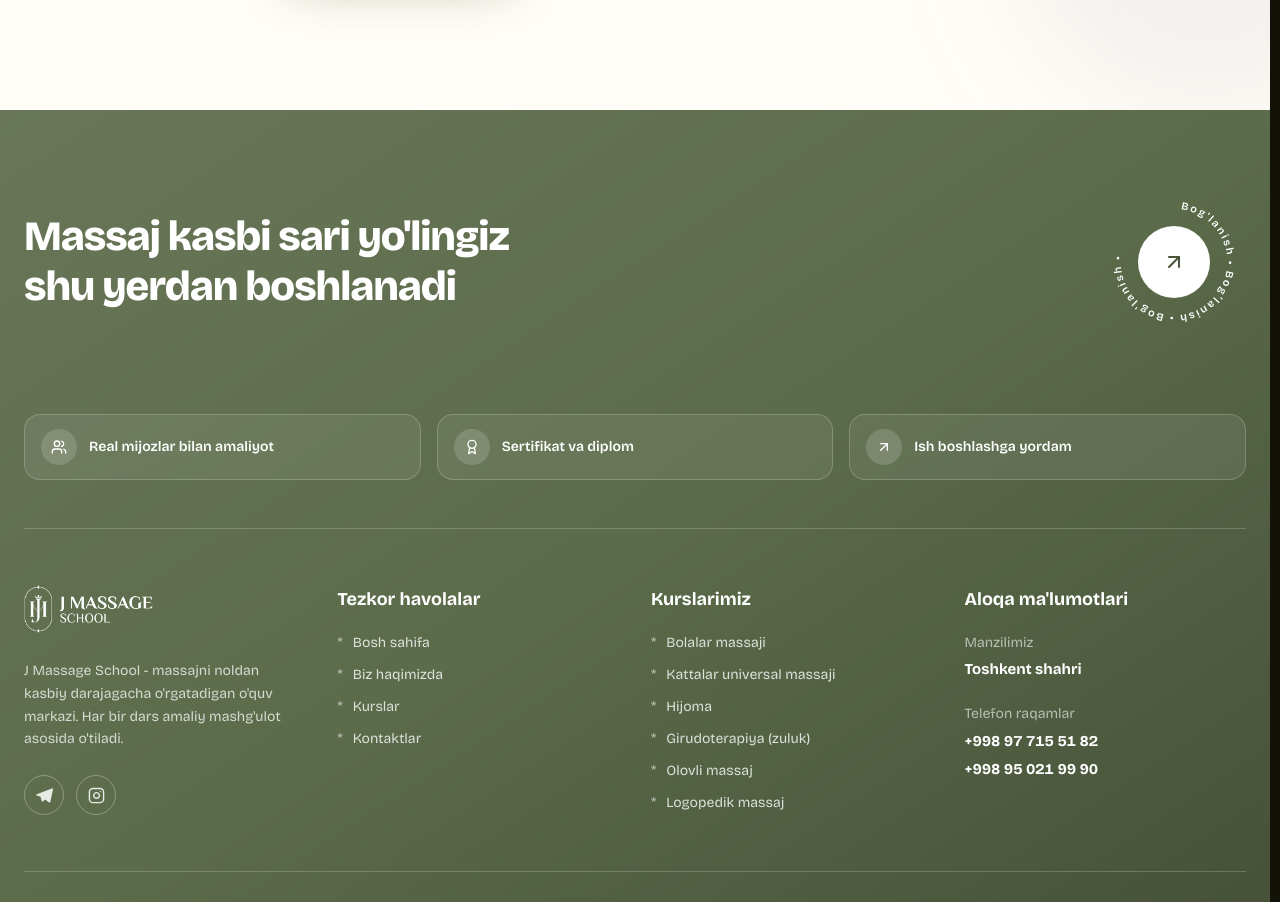
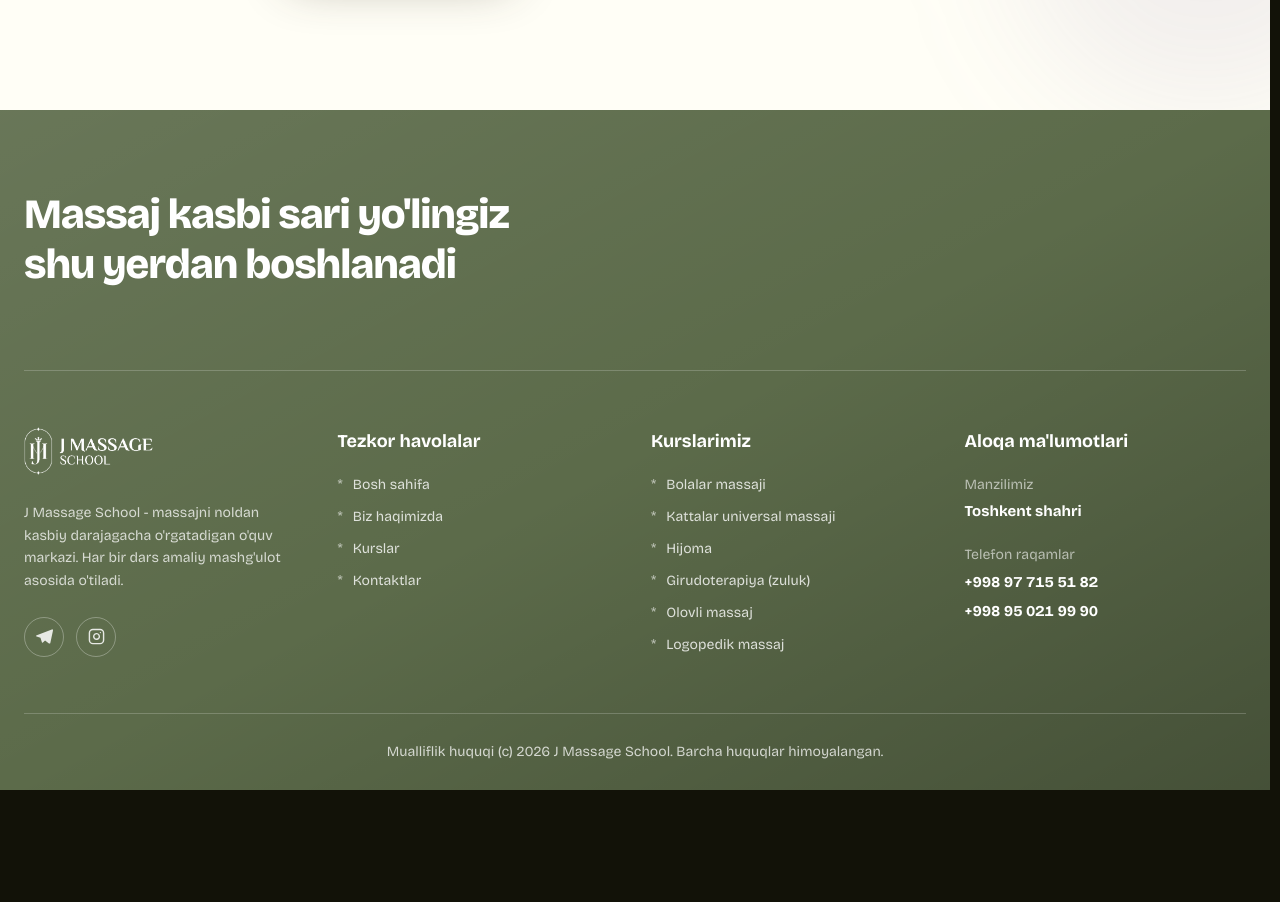
Before and after one commit to AkmaljonYusupov/j_massage, a Next.js app: page / in a window 1280 px wide. Shown: the part 1684-2586 px from the top of the page. After the commit the page ends 2474 px from the top, so only its background shows below. Built offline with nearby package versions, Linux system fonts and the light colour scheme.

Commit message:
navbar page hero offcanvas update cod project

```diff
--- a/components/ContactSection/ContactSection.tsx
+++ b/components/ContactSection/ContactSection.tsx
@@ -169,7 +169,7 @@ function ContactPill({
   );
 }
 
-type Status = "idle" | "sending" | "sent" | "error";type Status = "idle" | "sending" | "sent" | "error";type Status = "idle" | "sending" | "sent" | "error";type Status = "idle" | "sending" | "sent" | "error";
+type Status = "idle" | "sending" | "sent" | "error";
 
 export function ContactSection() {
   const { t } = useLanguage();
--- a/components/Footer/Footer.tsx
+++ b/components/Footer/Footer.tsx
@@ -2,8 +2,7 @@
 
 import Image from "next/image";
 import Link from "next/link";
-import { motion, useReducedMotion } from "framer-motion";
-import { ArrowUpRight, Award, Instagram, Users } from "lucide-react";
+import { Instagram } from "lucide-react";
 
 import { useLanguage } from "@/lib/i18n/LanguageContext";
 import {
@@ -27,51 +26,6 @@ function TelegramIcon({ className }: { className?: string }) {
   );
 }
 
-/** Aylanuvchi "Bog'lanish" belgisi */
-function RotatingBadge({ text }: { text: string }) {
-  const reduceMotion = useReducedMotion();
-  const ring = `${text} \u2022 ${text} \u2022 ${text} \u2022 `;
-
-  return (
-    <Link
-      href="/contact"
-      aria-label={text}
-      className="relative flex h-28 w-28 shrink-0 items-center justify-center transition-transform duration-300 hover:scale-105 sm:h-32 sm:w-32 lg:h-36 lg:w-36"
-    >
-      <motion.svg
-        viewBox="0 0 200 200"
-        className="absolute inset-0 h-full w-full"
-        animate={reduceMotion ? undefined : { rotate: 360 }}
-        transition={{ duration: 22, repeat: Infinity, ease: "linear" }}
-        aria-hidden="true"
-      >
-        <defs>
-          <path
-            id="footer-badge-circle"
-            d="M100,100 m-74,0 a74,74 0 1,1 148,0 a74,74 0 1,1 -148,0"
-            fill="none"
-          />
-        </defs>
-        <text
-          fill="currentColor"
-          className="text-white"
-          fontSize="15"
-          fontWeight="600"
-          letterSpacing="2.5"
-        >
-          <textPath href="#footer-badge-circle" startOffset="0">
-            {ring}
-          </textPath>
-        </text>
-      </motion.svg>
-
-      <span className="flex h-14 w-14 items-center justify-center rounded-full bg-white text-revoza-sage-dark sm:h-16 sm:w-16 lg:h-[72px] lg:w-[72px]">
-        <ArrowUpRight className="h-5 w-5 sm:h-6 sm:w-6" />
-      </span>
-    </Link>
-  );
-}
-
 export function Footer() {
   const { t } = useLanguage();
   const year = new Date().getFullYear();
@@ -82,34 +36,11 @@ export function Footer() {
 
       <div className="container relative">
         {/* --- Yuqori qism --- */}
-        <div className="flex flex-col gap-8 py-12 sm:flex-row sm:items-center sm:justify-between sm:gap-8 sm:py-16 lg:py-20">
+        <div className="py-12 sm:py-16 lg:py-20">
           <h2 className="max-w-2xl text-[1.6rem] font-extrabold leading-[1.2] tracking-tight sm:text-[2.1rem] lg:text-[2.6rem]">
             {t("footer.headlineLine1")}
             <br className="hidden sm:block" /> {t("footer.headlineLine2")}
           </h2>
-
-          <RotatingBadge text={t("footer.badge")} />
-        </div>
-
-        {/* --- Afzalliklar --- */}
-        <div className="grid gap-3 pb-12 sm:grid-cols-3 sm:gap-4">
-          {[
-            { icon: Users, key: "footer.benefitPractice" },
-            { icon: Award, key: "footer.benefitCertificate" },
-            { icon: ArrowUpRight, key: "footer.benefitJob" },
-          ].map(({ icon: Icon, key }) => (
-            <div
-              key={key}
-              className="flex items-center gap-3 rounded-2xl border border-white/20 bg-white/[0.07] px-4 py-3.5"
-            >
-              <span className="flex h-9 w-9 shrink-0 items-center justify-center rounded-full bg-white/15">
-                <Icon className="h-4 w-4" />
-              </span>
-              <span className="text-sm font-semibold leading-snug">
-                {t(key)}
-              </span>
-            </div>
-          ))}
         </div>
 
         <div className="h-px w-full bg-white/20" />
--- a/lib/i18n/translations/ru.json
+++ b/lib/i18n/translations/ru.json
@@ -75,11 +75,7 @@
   "footer": {
     "headlineLine1": "Ваш путь в профессию массажиста",
     "headlineLine2": "начинается здесь",
-    "badge": "Связаться",
     "description": "J Massage School - учебный центр, где массажу обучают с нуля до профессионального уровня. Каждое занятие построено на практике.",
-    "benefitPractice": "Практика с реальными клиентами",
-    "benefitCertificate": "Сертификат и диплом",
-    "benefitJob": "Помощь с началом работы",
     "quickLinks": "Быстрые ссылки",
     "ourCourses": "Наши курсы",
     "contactInfo": "Контактная информация",
--- a/lib/i18n/translations/uz.json
+++ b/lib/i18n/translations/uz.json
@@ -75,11 +75,7 @@
   "footer": {
     "headlineLine1": "Massaj kasbi sari yo'lingiz",
     "headlineLine2": "shu yerdan boshlanadi",
-    "badge": "Bog'lanish",
     "description": "J Massage School - massajni noldan kasbiy darajagacha o'rgatadigan o'quv markazi. Har bir dars amaliy mashg'ulot asosida o'tiladi.",
-    "benefitPractice": "Real mijozlar bilan amaliyot",
-    "benefitCertificate": "Sertifikat va diplom",
-    "benefitJob": "Ish boshlashga yordam",
     "quickLinks": "Tezkor havolalar",
     "ourCourses": "Kurslarimiz",
     "contactInfo": "Aloqa ma'lumotlari",
```
